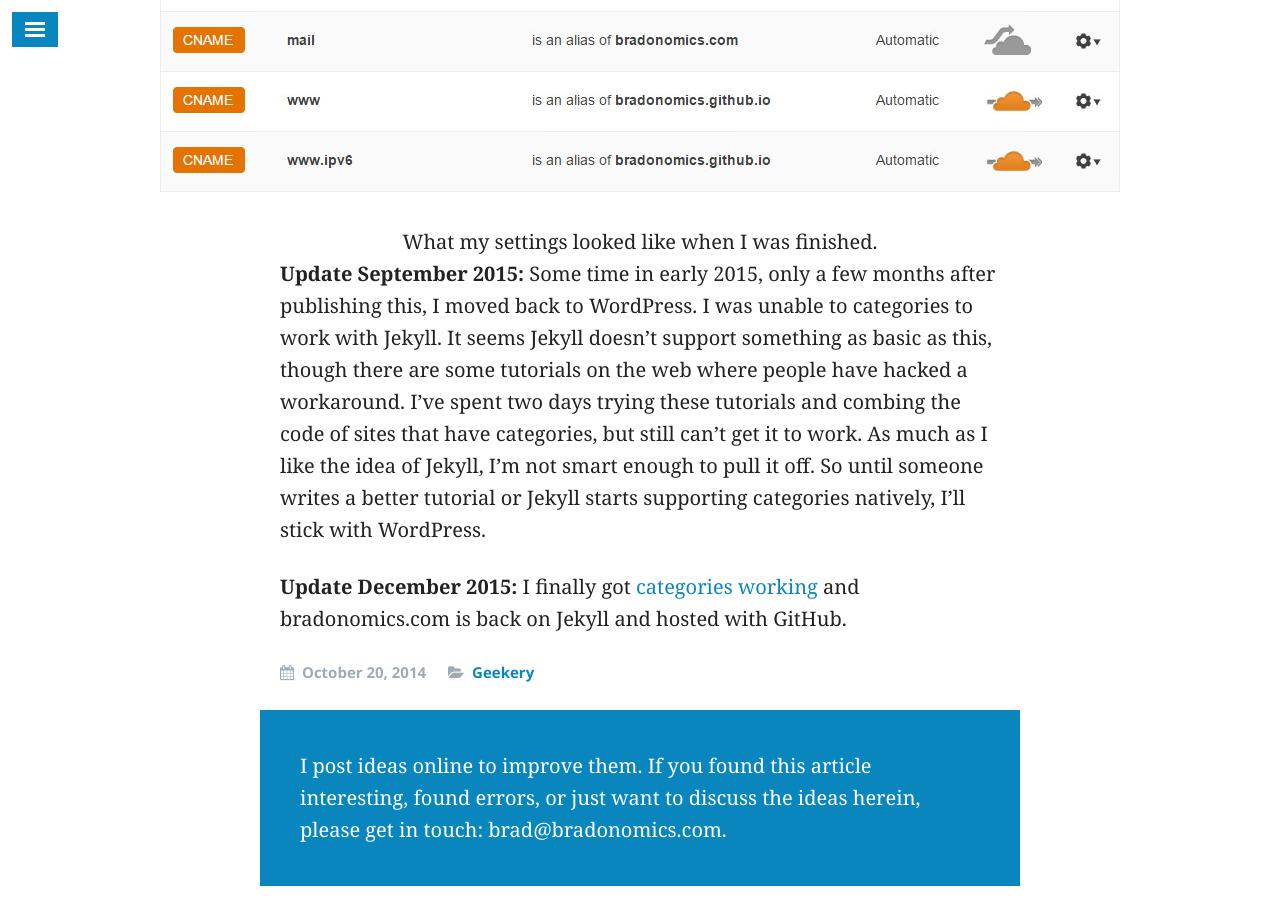
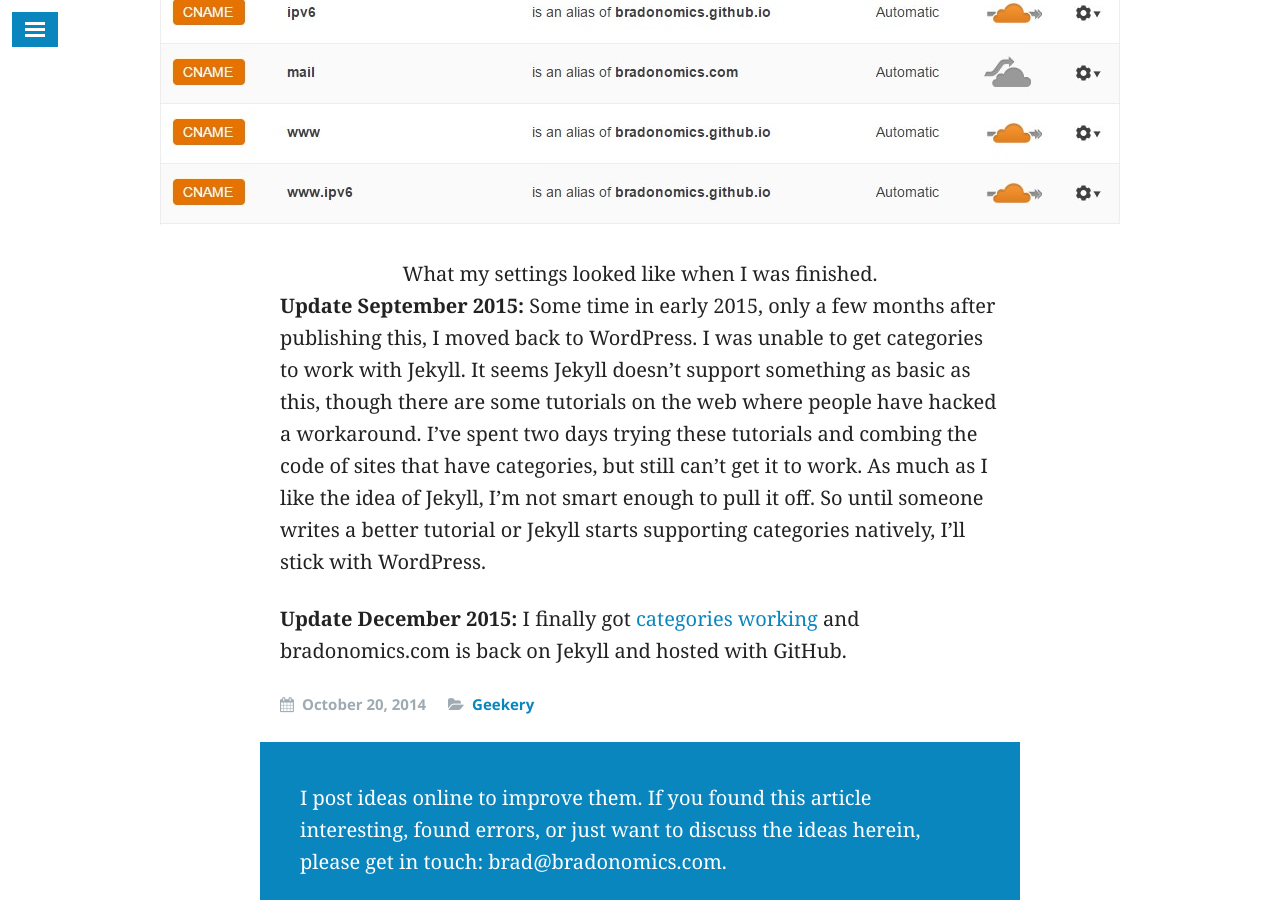
Before and after one commit to snowdj/bradonomics.github.io, a Jekyll site: the page built from _posts/2014-10-20-jekyll.md, in a window 1280 px wide and 900 px high, scrolled down 3355 px. Built offline with Jekyll 4.4.1, drawn with Linux system fonts in a browser that asks for light colours; nearby versions of some CDN libraries; some web fonts are replaced; comment, search, counter and statistics services are not loaded; some of the changed text lies outside the part shown.

Commit message:
Grammar Update for 2014-10-20-jekyll.md

```diff
--- a/_posts/2014-10-20-jekyll.md
+++ b/_posts/2014-10-20-jekyll.md
@@ -55,6 +55,6 @@
     <figcaption>What my settings looked like when I was finished.</figcaption>
 </figure>
 
-**Update September 2015:** Some time in early 2015, only a few months after publishing this, I moved back to WordPress. I was unable to categories to work with Jekyll. It seems Jekyll doesn't support something as basic as this, though there are some tutorials on the web where people have hacked a workaround. I've spent two days trying these tutorials and combing the code of sites that have categories, but still can't get it to work. As much as I like the idea of Jekyll, I'm not smart enough to pull it off. So until someone writes a better tutorial or Jekyll starts supporting categories natively, I'll stick with WordPress.
+**Update September 2015:** Some time in early 2015, only a few months after publishing this, I moved back to WordPress. I was unable to get categories to work with Jekyll. It seems Jekyll doesn't support something as basic as this, though there are some tutorials on the web where people have hacked a workaround. I've spent two days trying these tutorials and combing the code of sites that have categories, but still can't get it to work. As much as I like the idea of Jekyll, I'm not smart enough to pull it off. So until someone writes a better tutorial or Jekyll starts supporting categories natively, I'll stick with WordPress.
 
 **Update December 2015:** I finally got [categories working]({{ site.url }}/jekyll-categories/) and bradonomics.com is back on Jekyll and hosted with GitHub.
```
Also changed, not shown: other parts of _posts/2014-10-20-jekyll.md (+3 -3 lines).
